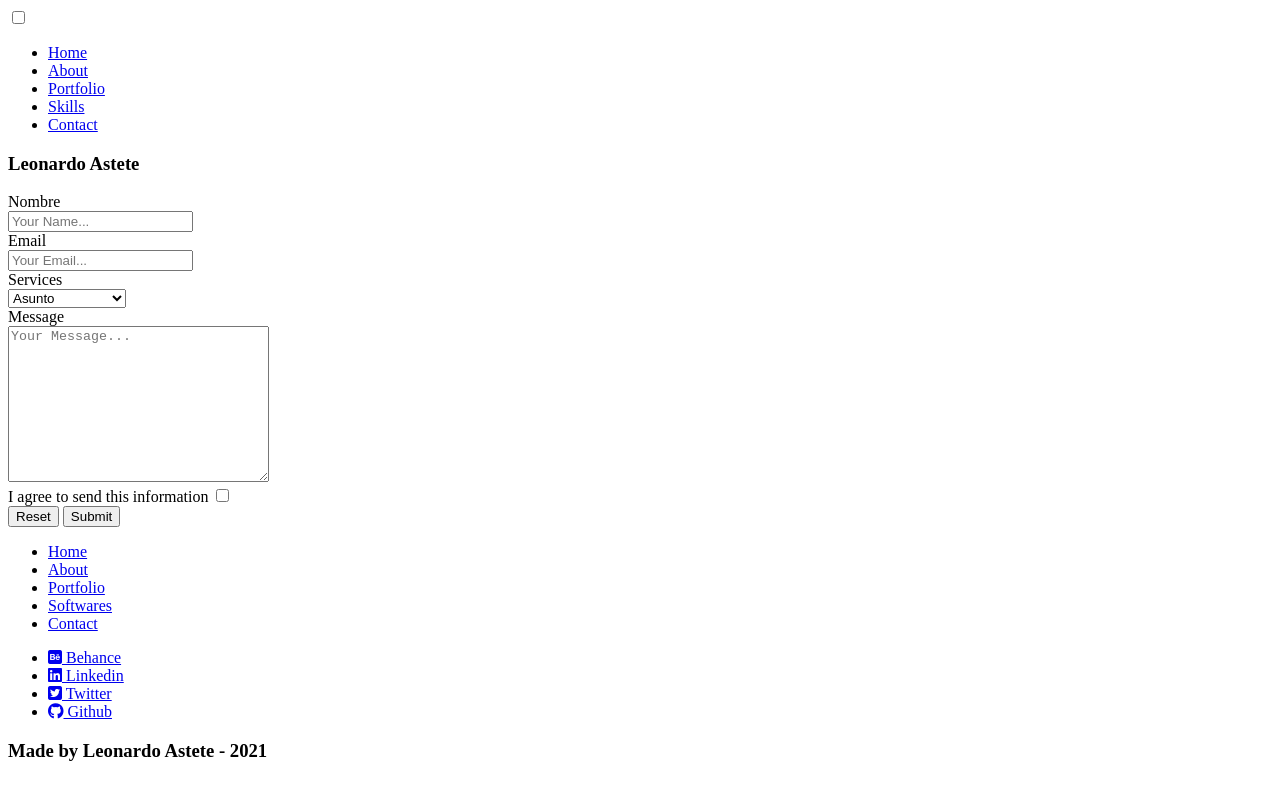
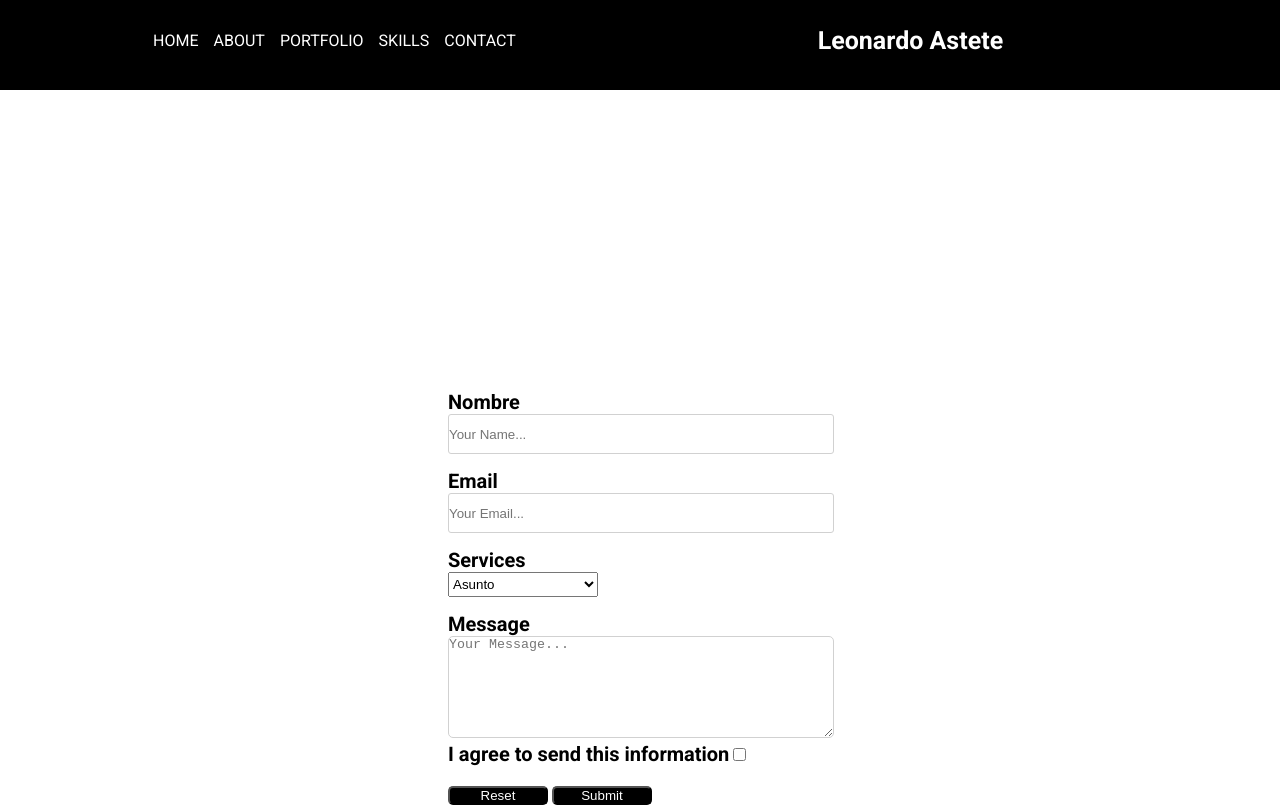
Before and after one commit to leonardo-astete/web-personal, a website: page pages/contact.html in a window 1280 px wide. Shown: the top 808 px of the page. Drawn offline with Linux system fonts and the light colour scheme; the site is published under a folder, as on GitHub Pages, so addresses that start at the root find nothing.

Commit message:
Update css

```diff
--- a/index.html
+++ b/index.html
@@ -8,7 +8,7 @@
     <link rel="preconnect" href="https://fonts.gstatic.com" crossorigin>
     <link href="https://fonts.googleapis.com/css2?family=Roboto:ital,wght@0,100;0,300;0,400;0,500;0,700;0,900;1,100;1,300;1,400;1,500;1,700;1,900&display=swap" rel="stylesheet">
     <title>Leonardo Astete / Portfolio</title>
-    <link rel="stylesheet" href="/css/styles.css">
+    <link rel="stylesheet" href="./css/styles.css">
     <script src="https://kit.fontawesome.com/861c2ed7a7.js" crossorigin="anonymous"></script>
   </head>
   <body>
--- a/pages/contact.html
+++ b/pages/contact.html
@@ -11,7 +11,7 @@
       rel="stylesheet"
     />
     <title>Leonardo Astete - Contact</title>
-    <link rel="stylesheet" href="/css/styles.css" />
+    <link rel="stylesheet" href="../css/styles.css" />
     <script
       src="https://kit.fontawesome.com/861c2ed7a7.js"
       crossorigin="anonymous"
```
Also changed, not shown: pages/about.html (+1 -1 lines), pages/portfolio.html (+1 -1 lines), pages/softwares.html (+1 -1 lines).
